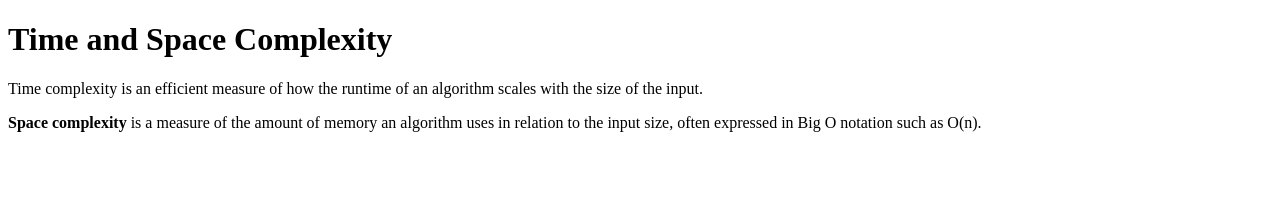
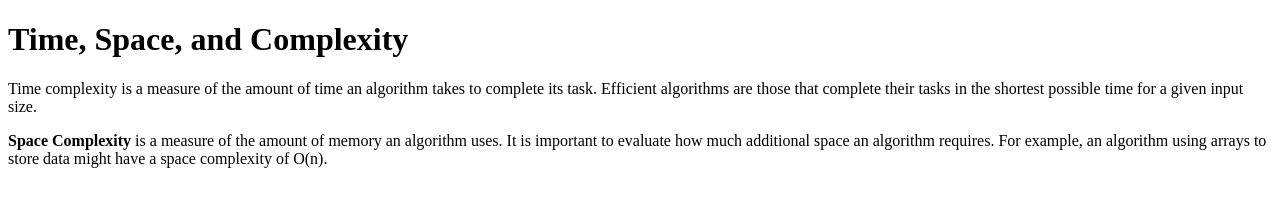
Before and after one commit to acciojob/time-and-space-complexity-Vineet829, a website: page main.html in a window 1280 px wide. Drawn offline with Linux system fonts and the light colour scheme.

Commit message:
created a submission

```diff
--- a/main.html
+++ b/main.html
@@ -8,9 +8,9 @@
 
 <body>
 	<!-- the entire body must be written by student -->
-	<h1>Time and Space Complexity</h1>
-	<p>Time complexity is an efficient measure of how the runtime of an algorithm scales with the size of the input.</p>
-	<p><b>Space complexity</b> is a measure of the amount of memory an algorithm uses in relation to the input size, often expressed in Big O notation such as O(n).</p>
+	 <h1>Time, Space, and Complexity</h1>
+    <p>Time complexity is a measure of the amount of time an algorithm takes to complete its task. Efficient algorithms are those that complete their tasks in the shortest possible time for a given input size.</p>
+    <p><b>Space Complexity</b> is a measure of the amount of memory an algorithm uses. It is important to evaluate how much additional space an algorithm requires. For example, an algorithm using arrays to store data might have a space complexity of O(n).</p>
 	<script type="text/javascript" src="./script.js"></script>
 </body>
 
```
